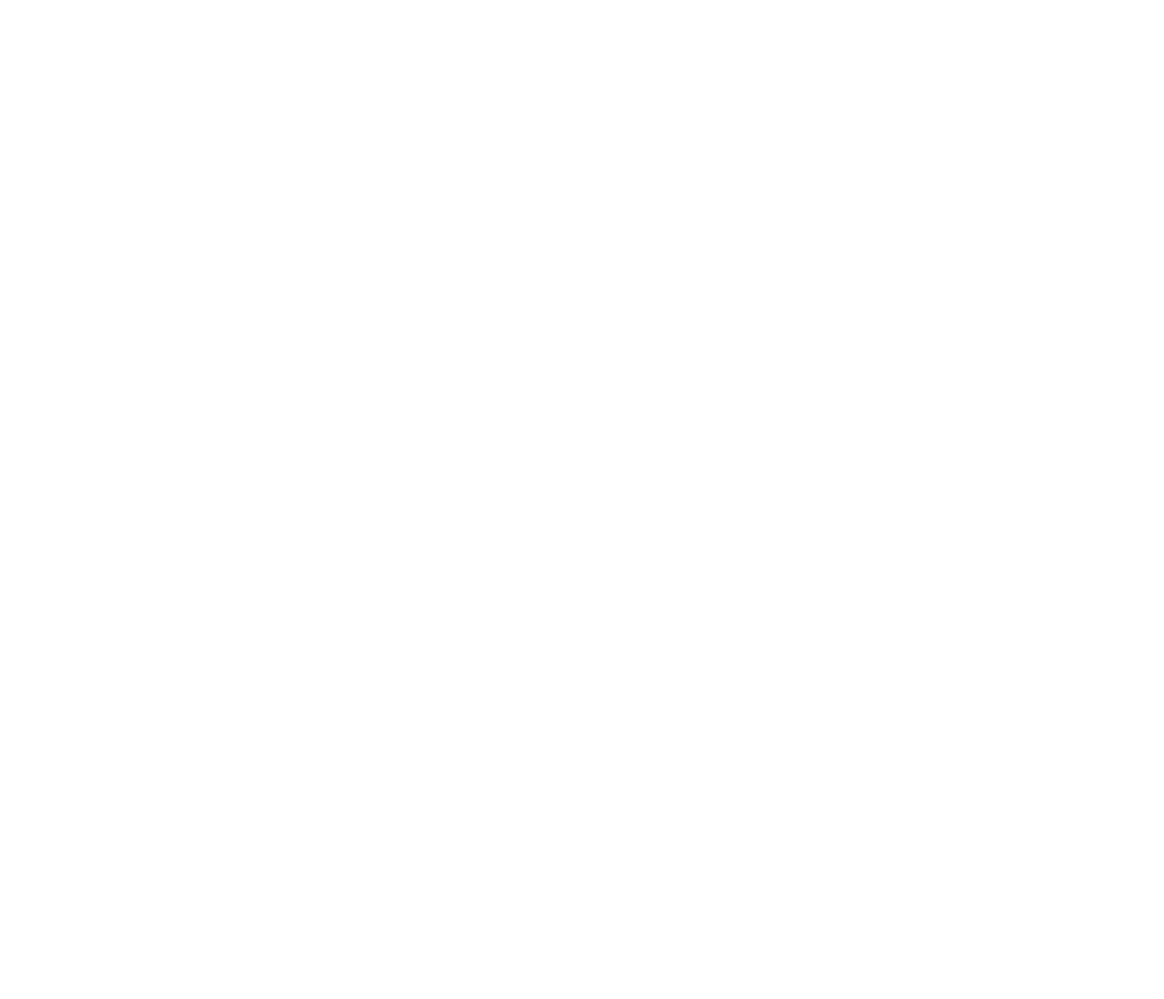
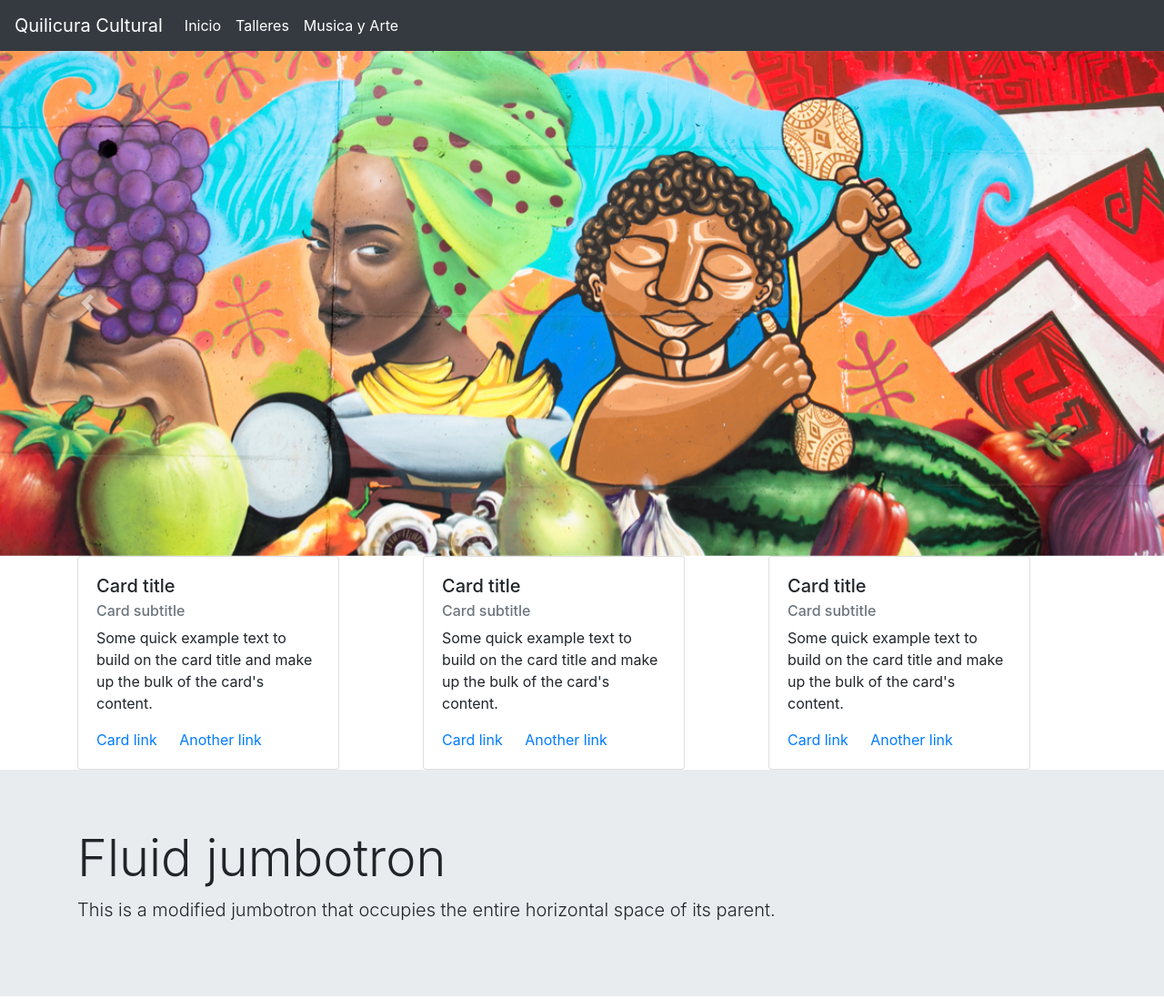
Before and after one commit to lorena1126/proyecto-final, a plain HTML site: page index.html in a window 1280 px wide. Shown: the whole page at 91% size. Before the commit the page ends 800 px from the top, so only its background shows below. Drawn offline with nearby package versions, Linux system fonts and the light colour scheme.

Commit message:
cuarto commit proyecto final

```diff
--- a/index.html
+++ b/index.html
@@ -1,9 +1,114 @@
 <!DOCTYPE html>
 <html>
 <head>
-	<title>Portal De Empleos</title>
+	<meta charset="utf-8">
+	<title>Quilicura Cultural</title>
+
+    <link rel="stylesheet" href="https://stackpath.bootstrapcdn.com/bootstrap/4.1.1/css/bootstrap.min.css" integrity="sha384-WskhaSGFgHYWDcbwN70/dfYBj47jz9qbsMId/iRN3ewGhXQFZCSftd1LZCfmhktB" crossorigin="anonymous">
+    <script src="https://stackpath.bootstrapcdn.com/bootstrap/4.1.1/js/bootstrap.min.js" integrity="sha384-smHYKdLADwkXOn1EmN1qk/HfnUcbVRZyYmZ4qpPea6sjB/pTJ0euyQp0Mk8ck+5T" crossorigin="anonymous"></script>
+    <script src="https://code.jquery.com/jquery-3.3.1.slim.min.js" integrity="sha384-q8i/X+965DzO0rT7abK41JStQIAqVgRVzpbzo5smXKp4YfRvH+8abtTE1Pi6jizo" crossorigin="anonymous"></script>
+    <script src="https://cdnjs.cloudflare.com/ajax/libs/popper.js/1.14.3/umd/popper.min.js" integrity="sha384-ZMP7rVo3mIykV+2+9J3UJ46jBk0WLaUAdn689aCwoqbBJiSnjAK/l8WvCWPIPm49" crossorigin="anonymous"></script>
+
+
+
+
 </head>
 <body>
 
+<nav class="navbar navbar-expand-lg navbar-dark bg-dark">
+  <a class="navbar-brand" href="#">Quilicura Cultural</a>
+  <button class="navbar-toggler" type="button" data-toggle="collapse" data-target="#navbarColor02" aria-controls="navbarColor02" aria-expanded="false" aria-label="Toggle navigation">
+    <span class="navbar-toggler-icon"></span>
+  </button>
+
+  <div class="collapse navbar-collapse" id="navbarColor02">
+    <ul class="navbar-nav mr-auto">
+      <li class="nav-item active">
+        <a class="nav-link" href="#"> Inicio <span class="sr-only">(current)</span></a>
+      </li>
+      <li class="nav-item active">
+        <a class="nav-link" href="talleres.html"> Talleres</a>
+      </li>
+      <li class="nav-item active">
+        <a class="nav-link" href="musicayarte.html"> Musica y Arte</a>
+      </li>
+     </ul>
+  </div>
+</nav>
+
+<div id="carouselExampleControls" class="carousel slide" data-ride="carousel">
+  <div class="carousel-inner">
+    <div class="carousel-item active">
+      <img class="d-block w-100" src="assets/img/slider-mural.jpg" alt="First slide">
+    </div>
+    <div class="carousel-item">
+      <img class="d-block w-100" src=".../800x400?auto=yes&bg=666&fg=444&text=Second slide" alt="Second slide">
+    </div>
+    <div class="carousel-item">
+      <img class="d-block w-100" src=".../800x400?auto=yes&bg=555&fg=333&text=Third slide" alt="Third slide">
+    </div>
+  </div>
+  <a class="carousel-control-prev" href="#carouselExampleControls" role="button" data-slide="prev">
+    <span class="carousel-control-prev-icon" aria-hidden="true"></span>
+    <span class="sr-only">Previous</span>
+  </a>
+  <a class="carousel-control-next" href="#carouselExampleControls" role="button" data-slide="next">
+    <span class="carousel-control-next-icon" aria-hidden="true"></span>
+    <span class="sr-only">Next</span>
+  </a>
+</div>
+
+<div class="container">
+	<div class="row">
+		<div class=" col-lg-4  col-md-4 col-sm-12">
+			<div class="card" style="width: 18rem;">
+				  <div class="card-body">
+				    <h5 class="card-title">Card title</h5>
+				    <h6 class="card-subtitle mb-2 text-muted">Card subtitle</h6>
+				    <p class="card-text">Some quick example text to build on the card title and make up the bulk of the card's content.</p>
+				    <a href="#" class="card-link">Card link</a>
+				    <a href="#" class="card-link">Another link</a>
+				  </div>
+             </div>
+         </div>
+
+         <div class="col-lg-4  col-md-4 col-sm-12 ">
+			<div class="card" style="width: 18rem;">
+				  <div class="card-body">
+				    <h5 class="card-title">Card title</h5>
+				    <h6 class="card-subtitle mb-2 text-muted">Card subtitle</h6>
+				    <p class="card-text">Some quick example text to build on the card title and make up the bulk of the card's content.</p>
+				    <a href="#" class="card-link">Card link</a>
+				    <a href="#" class="card-link">Another link</a>
+				  </div>
+             </div>
+         </div>
+
+         <div class=" col-lg-4  col-md-4 col-sm-12">
+			<div class="card" style="width: 18rem;">
+				  <div class="card-body">
+				    <h5 class="card-title">Card title</h5>
+				    <h6 class="card-subtitle mb-2 text-muted">Card subtitle</h6>
+				    <p class="card-text">Some quick example text to build on the card title and make up the bulk of the card's content.</p>
+				    <a href="#" class="card-link">Card link</a>
+				    <a href="#" class="card-link">Another link</a>
+				  </div>
+             </div>
+         </div>
+     </div>
+</div>
+
+<div class="jumbotron jumbotron-fluid">
+  <div class="container">
+    <h1 class="display-4">Fluid jumbotron</h1>
+    <p class="lead">This is a modified jumbotron that occupies the entire horizontal space of its parent.</p>
+  </div>
+</div>
+
+
+
+
+
+
 </body>
 </html>
```
Also changed, not shown: musicayarte.html (added, +40 -0 lines), talleres.html (added, +49 -0 lines), assets/img/slider-mural.jpg (added), assets/img_readme/inicio.jpg (added), assets/img_readme/musicayarte.jpg (added), assets/img_readme/talleres.jpg (added), 1 other file.
